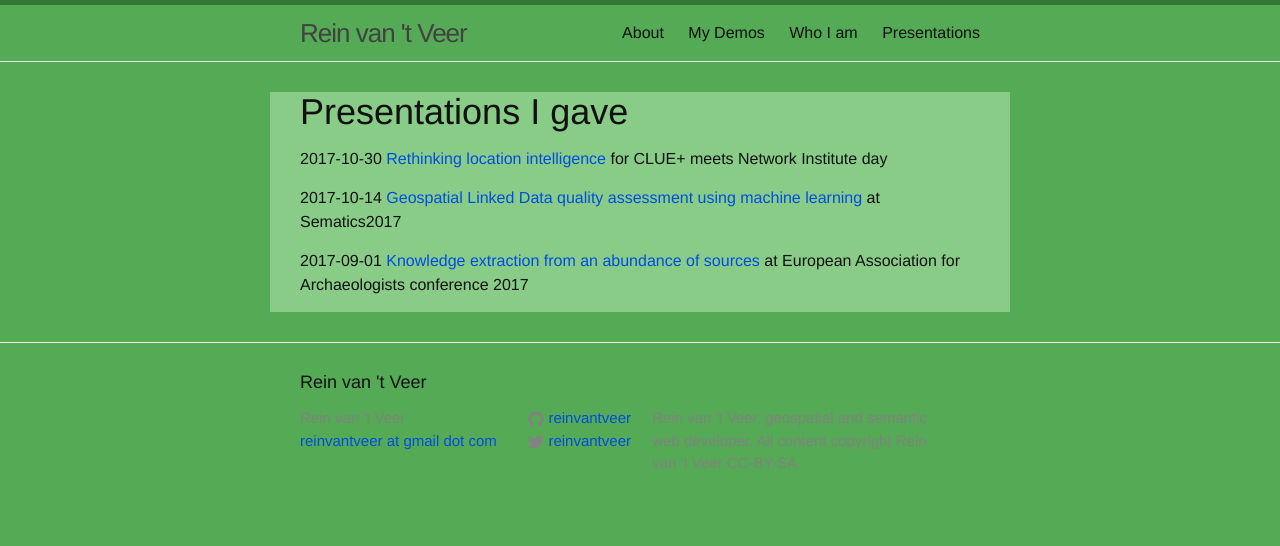
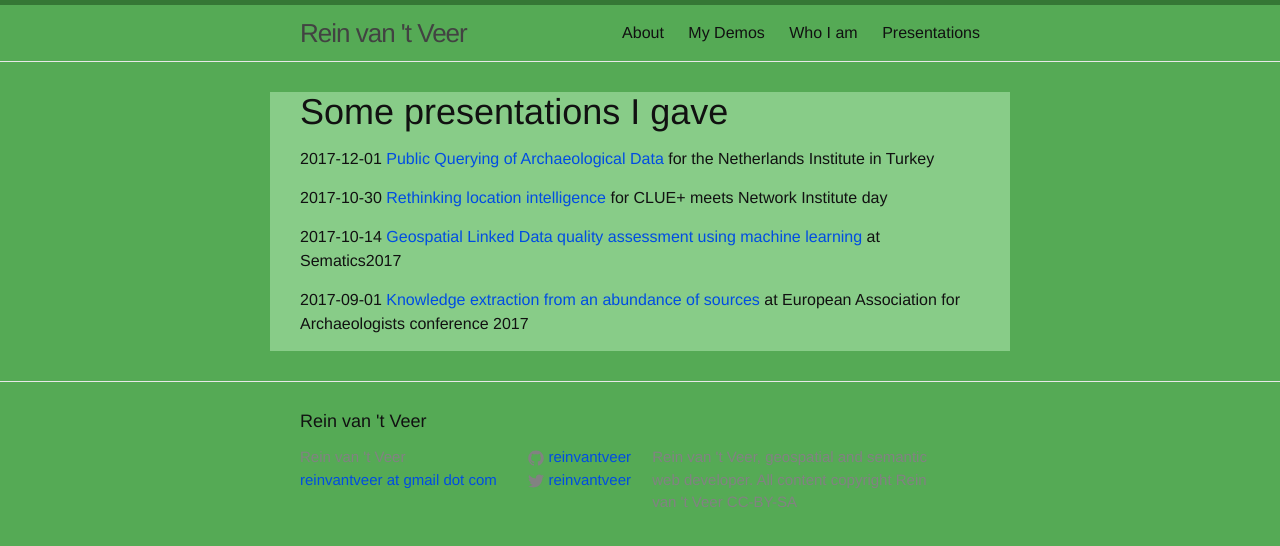
Before and after one commit to reinvantveer/reinvantveer.github.io, a Jekyll site: the page built from presentations.md, in a window 1280 px wide. Shown: the top 546 px of the page. Built offline with Jekyll 4.4.1, drawn with Linux system fonts in a browser that asks for light colours; comment, search, counter and statistics services are not loaded.

Commit message:
Presentation for NIT

```diff
--- a/presentations.md
+++ b/presentations.md
@@ -3,7 +3,9 @@ title: Presentations
 layout: default
 ---
 
-# Presentations I gave
+# Some presentations I gave
+
+2017-12-01 [Public Querying of Archaeological Data](https://docs.google.com/presentation/d/1Pd9ofGoAN7PYL9HXeEz3RFjCIqn0HSP32b3Vdd97dMc/edit?usp=sharing) for the Netherlands Institute in Turkey
 
 2017-10-30 [Rethinking location intelligence](https://docs.google.com/presentation/d/12UiZT7cCByuDkg4s2uPutwfbVI6Z9-uyAR5-y835yhM/edit?usp=sharing) for CLUE+ meets Network Institute day
 
```
